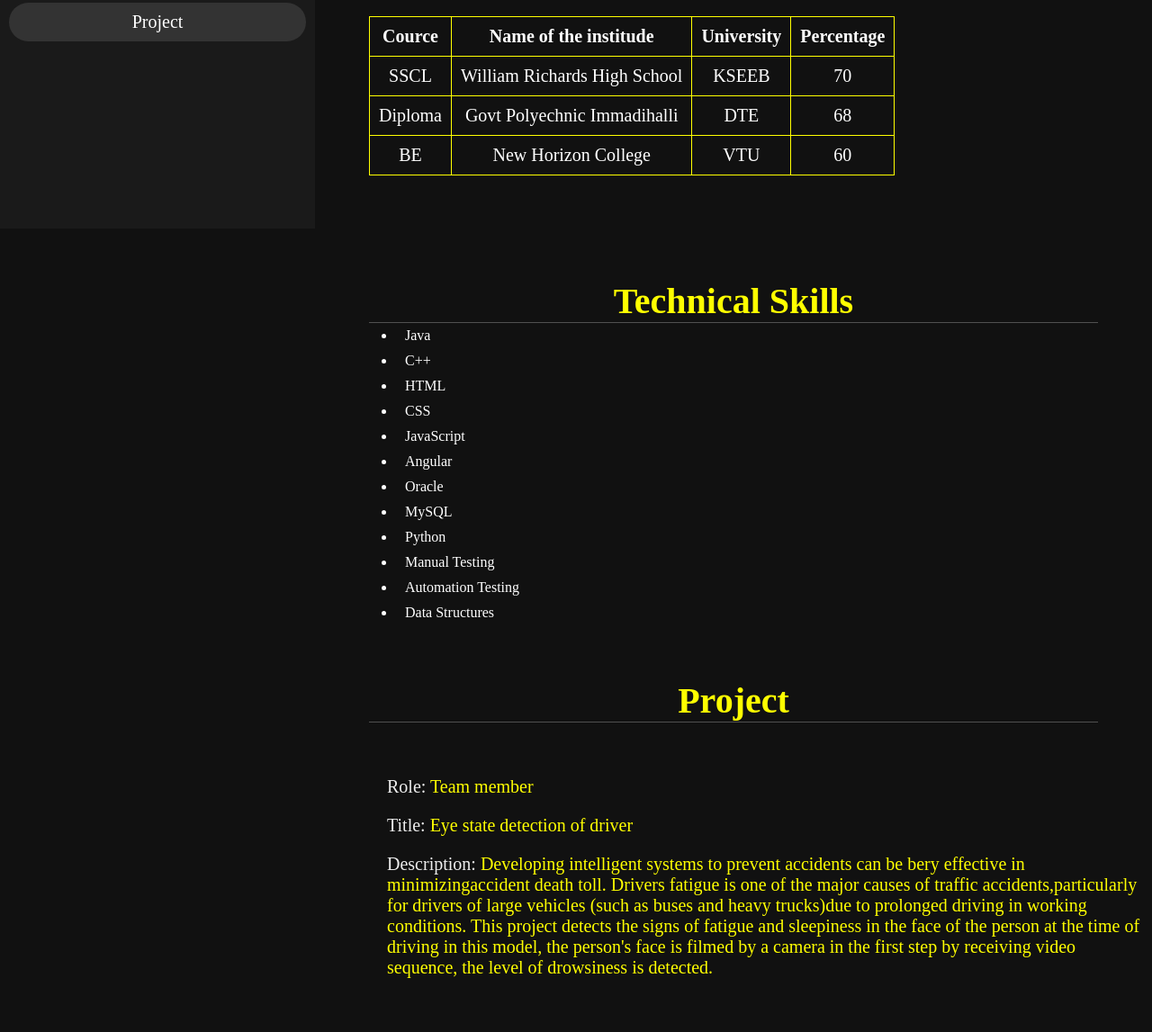
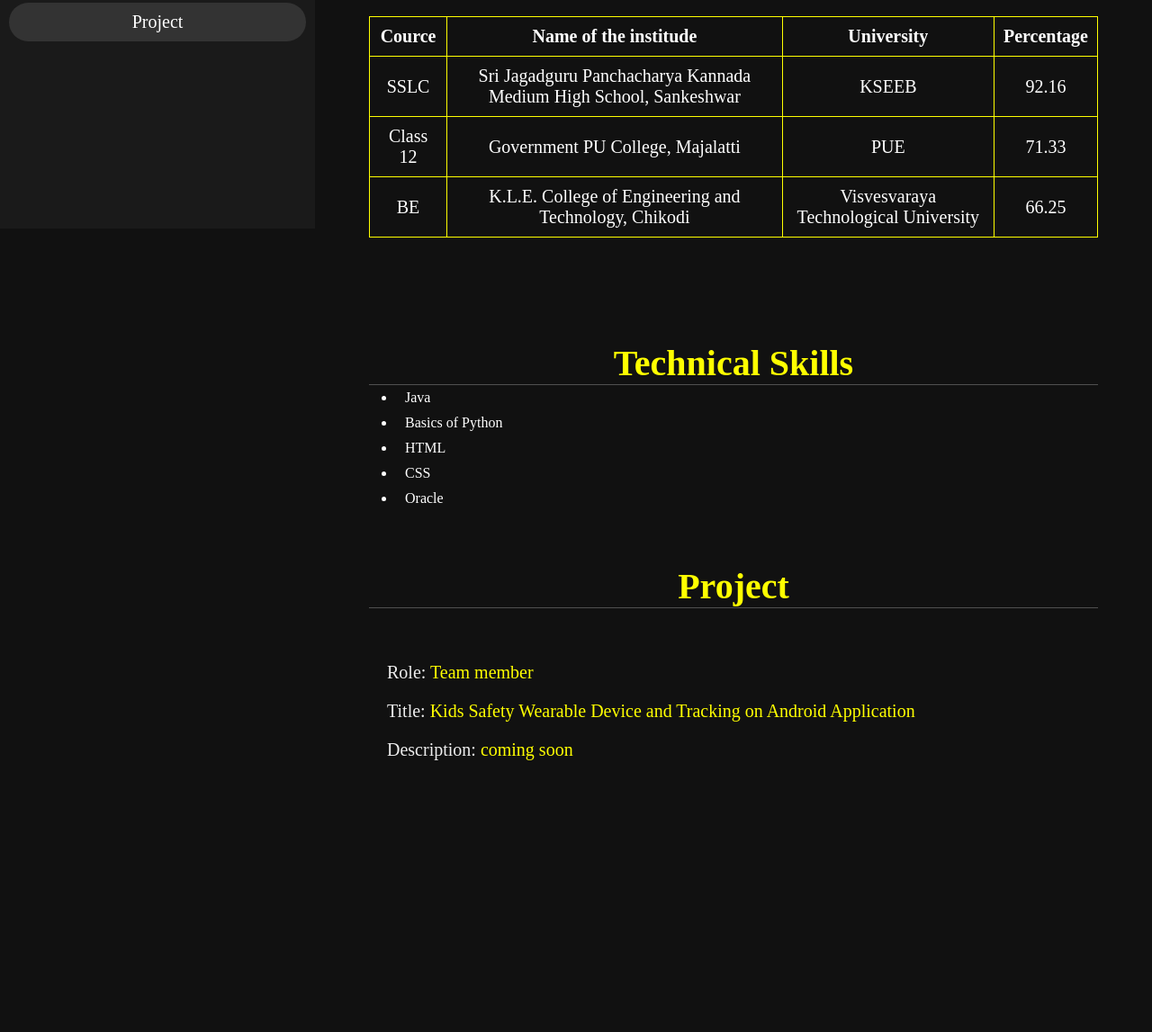
Before and after one commit to sushantnm/portfolio.github.io, a plain HTML site: page index.html in a window 1280 px wide. Shown: the part 546-1693 px from the top of the page at 90% size. After the commit the page ends 1451 px from the top, so only its background shows below. Drawn offline with Linux system fonts and the light colour scheme.

Commit message:
data has been changed

```diff
--- a/index.html
+++ b/index.html
@@ -28,7 +28,7 @@
         <div class="Row">
         <div class="det">
              <h3><span>Name: </span>Sushant Nagaramunnoli</h3>
-             <h3><span>Age: </span>21</h3>
+             <h3><span>Age: </span>21 Years</h3>
              <h3><span>Gender: </span>Male</h3>
              <h3><span>Email: </span>thesushantnm@gmail.com</h3>
              <h3><span>Phone_no: </span>8884372385</h3>
@@ -45,22 +45,22 @@
             <th>Percentage</th>
         </tr>
         <tr>
-            <td>SSCL</td>
-            <td>William Richards High School</td>
+            <td>SSLC</td>
+            <td>Sri Jagadguru Panchacharya Kannada Medium High School, Sankeshwar</td>
             <td>KSEEB</td>
-            <td>70</td>
+            <td>92.16</td>
         </tr>
         <tr>
-            <td>Diploma</td>
-            <td>Govt Polyechnic Immadihalli</td>
-            <td>DTE</td>
-            <td>68</td>
+            <td>Class 12</td>
+            <td>Government PU College, Majalatti</td>
+            <td>PUE</td>
+            <td>71.33</td>
         </tr>
         <tr>
             <td>BE</td>
-            <td>New Horizon College</td>
-            <td>VTU</td>
-            <td>60</td>
+            <td>K.L.E. College of Engineering and Technology, Chikodi</td>
+            <td>Visvesvaraya Technological University</td>
+            <td>66.25</td>
         </tr>
     </table>
 </section>
@@ -70,17 +70,10 @@
     <div>
     <ul id="lis">
         <li>Java</li>
-        <li>C++</li>
+        <li>Basics of Python</li>
         <li>HTML</li>
         <li>CSS</li>
-        <li>JavaScript</li>
-        <li>Angular</li>
         <li>Oracle</li>
-        <li>MySQL</li>
-        <li>Python</li>
-        <li>Manual Testing</li>
-        <li>Automation Testing</li>
-        <li>Data Structures</li>
     </ul>
 </div>
 </section>
@@ -89,17 +82,8 @@
     <div class="Row">
         <div class="det">
     <h3><span>Role: </span>Team member</h3>
-    <h3><span>Title: </span>Eye state detection of driver</h3>
-    <h3><span>Description: </span>Developing intelligent systems to prevent accidents
-                can be bery effective in minimizingaccident death toll.
-                Drivers fatigue is one of the major causes of traffic
-                accidents,particularly for drivers of large vehicles
-                (such as buses and heavy trucks)due to prolonged driving
-                in working conditions. This project detects the signs of
-                fatigue and sleepiness in the face of the person at the
-                time of driving in this model, the person's face is filmed
-                by a camera in the first step by receiving video sequence,
-                the level of drowsiness is detected.</h3>
+    <h3><span>Title: </span>Kids Safety Wearable Device and Tracking on Android Application</h3>
+    <h3><span>Description: </span>coming soon</h3>
             </div>
 </div>
 </section>
```
